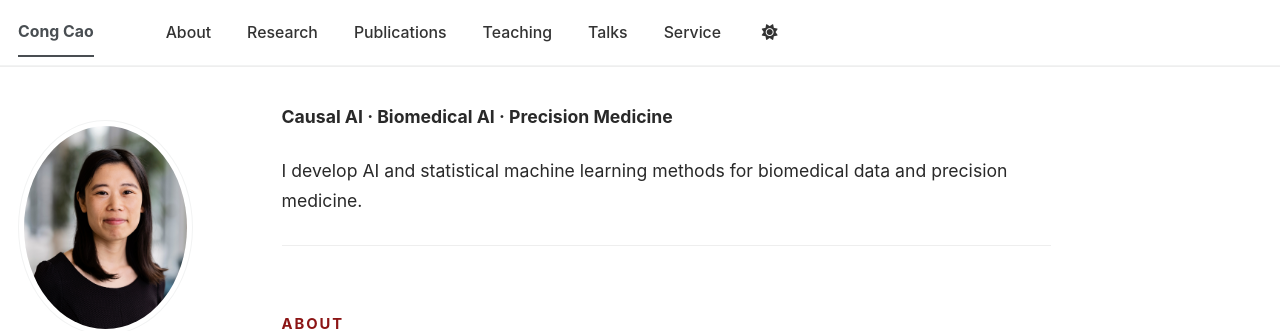
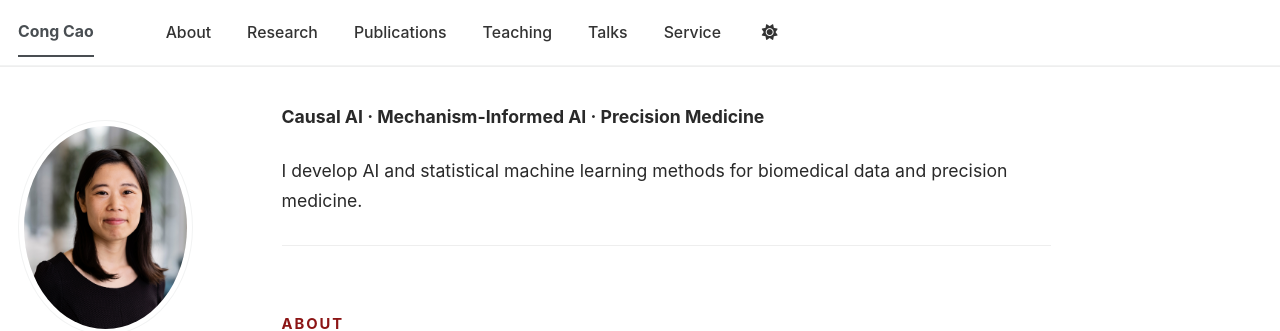
Before and after one commit to congca0/congca0.github.io, a Jekyll site: the page built from about.md, in a window 1280 px wide and 1393 px high. Shown: the top 331 px of the window. Built offline with Jekyll 4.4.1, drawn with Linux system fonts in a browser that asks for light colours; a style sheet for code colours, icons or effects is not loaded; our own code applies the rules of GitHub Pages for plain Markdown files.

Commit message:
Update about.md

```diff
--- a/about.md
+++ b/about.md
@@ -3,7 +3,7 @@ permalink: /
 author_profile: true
 ---
 
-**Causal AI · Biomedical AI · Precision Medicine**
+**Causal AI · Mechanism-Informed AI · Precision Medicine**
 
 I develop AI and statistical machine learning methods for biomedical data and precision medicine.
 
```
